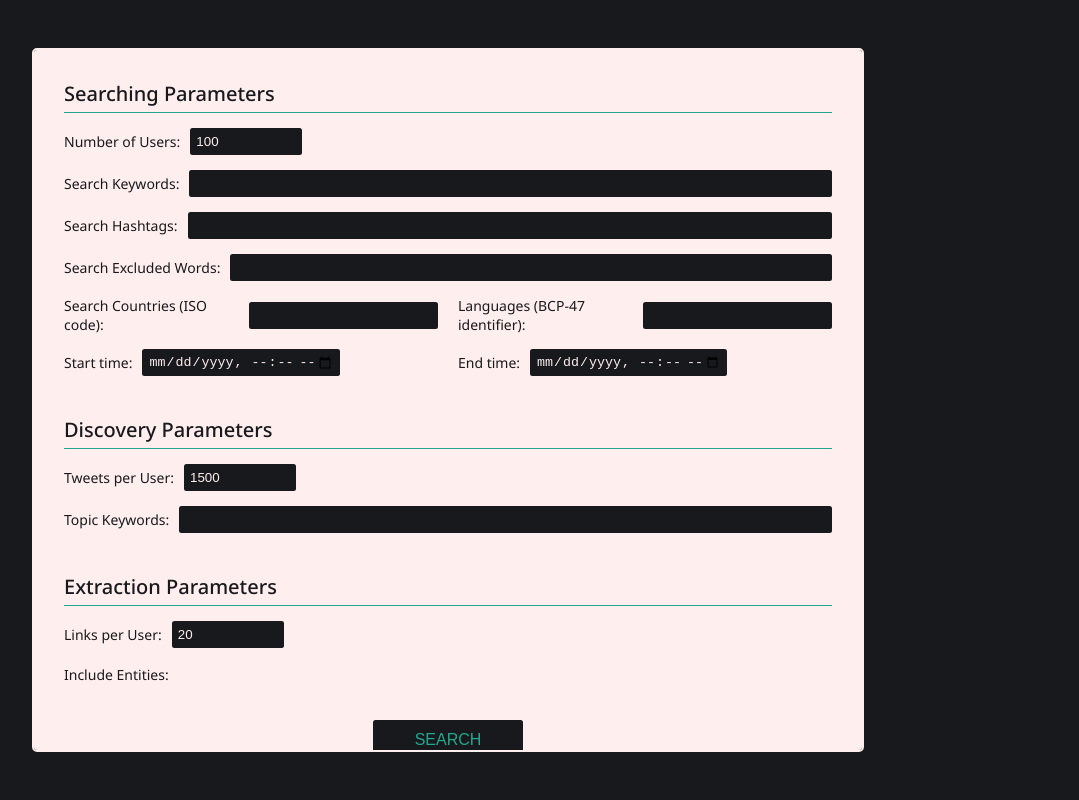
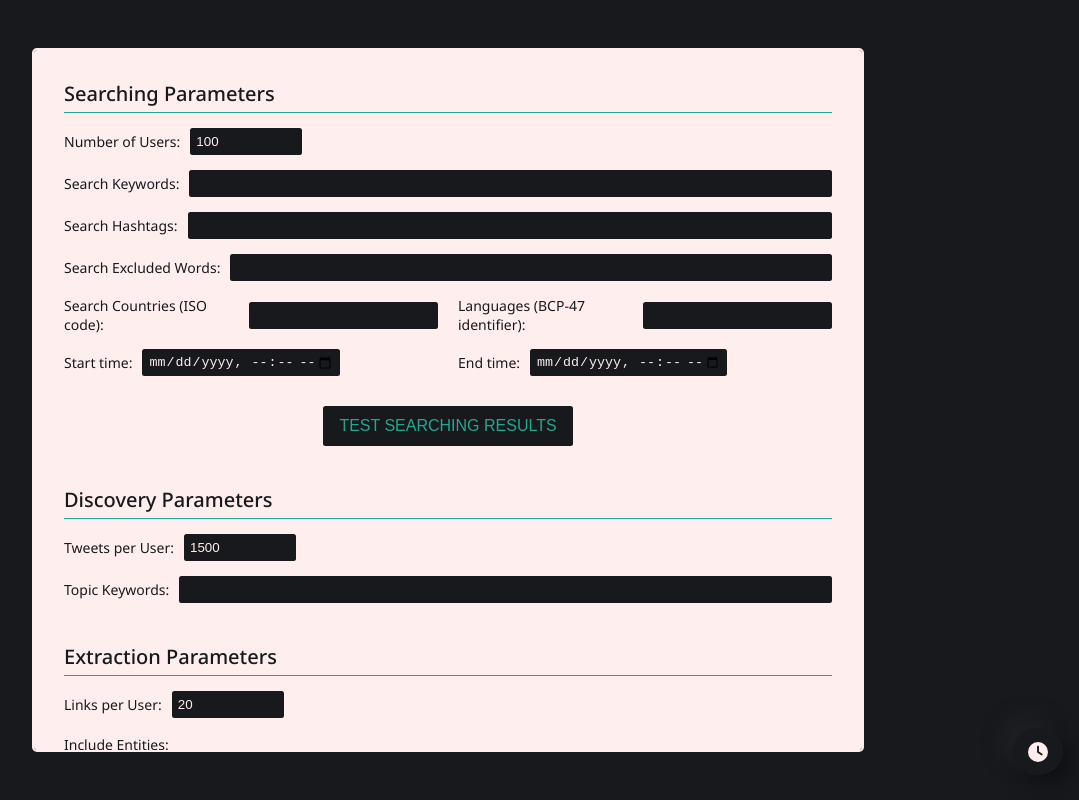
Before and after one commit to TitoGrine/Thesis_Project_Interface, a React (Create React App) app: page / in a window 1280 px wide. Shown: the whole page, without its empty margins (192-1271 px from the left). Built offline with nearby package versions, Linux system fonts and the light colour scheme.

Commit message:
Added test tweet searching.

```diff
--- a/src/App.tsx
+++ b/src/App.tsx
@@ -13,6 +13,7 @@ import {
 	Route,
 	Navigate,
 } from "react-router-dom"
+import Switcher from "./components/Switcher"
 
 function App() {
 	return (
@@ -27,6 +28,7 @@ function App() {
 					element={<LinksPage />}
 				/>
 			</Routes>
+			<Switcher />
 		</Router>
 	)
 }
--- a/src/components/SearchConfig.tsx
+++ b/src/components/SearchConfig.tsx
@@ -41,6 +41,15 @@ function SearchConfig({ id, searching, discovery, extraction, close }: props) {
 
 		if (searching.languages && searching.languages.length > 0)
 			searchConfig.searching.languages = searching.languages.join(", ")
+
+		if (searching.start_time)
+			searchConfig.searching.start_time = searching.start_time.replace(
+				":00Z",
+				""
+			)
+
+		if (searching.end_time)
+			searchConfig.searching.end_time = searching.end_time.replace(":00Z", "")
 
 		if (discovery.keywords.length > 0)
 			searchConfig.discovery.keywords = discovery.keywords.join(", ")
--- a/src/components/SearchForm.tsx
+++ b/src/components/SearchForm.tsx
@@ -1,12 +1,22 @@
 import { useNavigate, useLocation } from "react-router-dom"
-import { FormConfiguration, Entities, EntitiesArray } from "../types/FormConfig"
-import { Configuration } from "../types/SearchConfig"
+import {
+	FormConfiguration,
+	Entities,
+	EntitiesArray,
+	Searching as FormSearching,
+} from "../types/FormConfig"
+import {
+	Configuration,
+	Searching as SearchSearching,
+} from "../types/SearchConfig"
 import { Formik, Field, Form, FormikHelpers, ErrorMessage } from "formik"
 import { entityNameMapping } from "../utils/constants"
 import { getTodayDate } from "../utils/date"
 import countries from "i18n-iso-countries"
 // @ts-ignore
 import tags from "language-tags"
+import { useState } from "react"
+import TweetTest from "./TweetTest"
 
 interface LocationState {
 	startConfig?: FormConfiguration
@@ -15,6 +25,7 @@ interface LocationState {
 function SearchForm() {
 	const navigate = useNavigate()
 	const location = useLocation()
+	const [testConfig, setTestConfig] = useState<SearchSearching | undefined>()
 	const entityKeys: EntitiesArray = Object.keys(new Entities()) as EntitiesArray
 	const { startConfig } = (
 		location.state ? location.state : {}
@@ -101,45 +112,51 @@ function SearchForm() {
 		return errorTriggered ? errors : {}
 	}
 
-	const convertValues = (config: FormConfiguration): Configuration => {
-		const { searching, discovery } = config
-		let searchConfig: any = config
-
+	const convertSearchingValues = (
+		searchConfig: SearchSearching,
+		searching: FormSearching
+	) => {
 		if (searching.keywords.length > 0)
-			searchConfig.searching.keywords = searching.keywords
+			searchConfig.keywords = searching.keywords
 				.split(",")
 				.map((val) => val.trim())
 				.filter((val) => val.length > 0)
 
 		if (searching.hashtags.length > 0)
-			searchConfig.searching.hashtags = searching.hashtags
+			searchConfig.hashtags = searching.hashtags
 				.split(",")
 				.map((val) => val.trim())
 				.filter((val) => val.length > 0)
 
 		if (searching.exclude && searching.exclude.length > 0)
-			searchConfig.searching.exclude = searching.exclude
+			searchConfig.exclude = searching.exclude
 				.split(",")
 				.map((val) => val.trim())
 				.filter((val) => val.length > 0)
 
 		if (searching.countries && searching.countries.length > 0)
-			searchConfig.searching.countries = searching.countries
+			searchConfig.countries = searching.countries
 				.split(",")
 				.map((val) => val.trim())
 				.filter((code) => countries.isValid(code))
 
 		if (searching.languages && searching.languages.length > 0)
-			searchConfig.searching.languages = searching.languages
+			searchConfig.languages = searching.languages
 				.split(",")
 				.map((val) => val.trim())
 				.filter((code) => tags.check(code))
 
 		if (searching.start_time)
-			searchConfig.searching.start_time = searching.start_time + ":00Z"
+			searchConfig.start_time = searching.start_time + ":00Z"
 
-		if (searching.end_time)
-			searchConfig.searching.end_time = searching.end_time + ":00Z"
+		if (searching.end_time) searchConfig.end_time = searching.end_time + ":00Z"
+	}
+
+	const convertValues = (config: FormConfiguration): Configuration => {
+		const { searching, discovery } = config
+		let searchConfig: any = config
+
+		convertSearchingValues(searchConfig.searching, searching)
 
 		if (discovery.keywords.length > 0)
 			searchConfig.discovery.keywords = discovery.keywords
@@ -150,7 +167,22 @@ function SearchForm() {
 		return searchConfig
 	}
 
+	const triggerTweetTest = (currentValues: FormConfiguration) => {
+		const searchingConfig: any = { ...currentValues.searching }
+
+		const errors = validateForm(currentValues)
+
+		if (errors.searching && Object.keys(errors.searching).length > 0) {
+			return
+		}
+
+		convertSearchingValues(searchingConfig, currentValues.searching)
+
+		setTestConfig(searchingConfig)
+	}
+
 	return (
+		<>
 			<div>
 				<Formik
 					initialValues={initialValues}
@@ -182,6 +214,7 @@ function SearchForm() {
 							})
 					}}
 				>
+					{({ values }) => (
 						<Form className="search-form">
 							<section>
 								<h2>Searching Parameters</h2>
@@ -229,7 +262,10 @@ function SearchForm() {
 									<span>
 										<label htmlFor="searching.countries">
 											Search Countries (ISO code):
-									<Field id="searching.countries" name="searching.countries" />
+											<Field
+												id="searching.countries"
+												name="searching.countries"
+											/>
 										</label>
 										<ErrorMessage name="searching.countries">
 											{(msg) => <div className="error">{msg}</div>}
@@ -239,7 +275,10 @@ function SearchForm() {
 									<span>
 										<label htmlFor="searching.languages">
 											Languages (BCP-47 identifier):
-									<Field id="searching.languages" name="searching.languages" />
+											<Field
+												id="searching.languages"
+												name="searching.languages"
+											/>
 										</label>
 										<ErrorMessage name="searching.languages">
 											{(msg) => <div className="error">{msg}</div>}
@@ -280,6 +319,14 @@ function SearchForm() {
 										</ErrorMessage>
 									</span>
 								</div>
+
+								<button
+									className="search-test-button"
+									type="button"
+									onClick={() => triggerTweetTest(values)}
+								>
+									Test Searching Results
+								</button>
 							</section>
 
 							<section>
@@ -345,8 +392,16 @@ function SearchForm() {
 
 							<button type="submit">Search</button>
 						</Form>
+					)}
 				</Formik>
 			</div>
+			{testConfig && (
+				<TweetTest
+					config={testConfig}
+					setTestConfig={setTestConfig}
+				></TweetTest>
+			)}
+		</>
 	)
 }
 
--- /dev/null
+++ b/src/components/Switcher.tsx
@@ -0,0 +1,24 @@
+import { NavLink } from "react-router-dom"
+import { FontAwesomeIcon } from "@fortawesome/react-fontawesome"
+import { faMagnifyingGlass, faClock } from "@fortawesome/free-solid-svg-icons"
+
+function Switcher() {
+	const getStyle = (isActive: boolean) => {
+		return {
+			display: isActive ? "none" : "block",
+		}
+	}
+
+	return (
+		<div className="navigation-switcher">
+			<NavLink to="/" style={({ isActive }) => getStyle(isActive)}>
+				<FontAwesomeIcon icon={faMagnifyingGlass} />
+			</NavLink>
+			<NavLink to="/searches" style={({ isActive }) => getStyle(isActive)} end>
+				<FontAwesomeIcon icon={faClock} />
+			</NavLink>
+		</div>
+	)
+}
+
+export default Switcher
--- /dev/null
+++ b/src/components/TweetTest.tsx
@@ -0,0 +1,77 @@
+import React, { useState, useEffect } from "react"
+import { Searching } from "../types/SearchConfig"
+import { FontAwesomeIcon } from "@fortawesome/react-fontawesome"
+import { faXmark } from "@fortawesome/free-solid-svg-icons"
+import { Tweet } from "../types/Tweet"
+
+type props = {
+	config: Searching
+	setTestConfig: React.Dispatch<React.SetStateAction<Searching | undefined>>
+}
+
+function TweetTest({ config, setTestConfig }: props) {
+	const [tweets, setTweets] = useState<Array<Tweet>>([])
+
+	useEffect(() => {
+		fetch(`${process.env.REACT_APP_API_HOST}/search/test`, {
+			method: "POST",
+			headers: {
+				"Content-Type": "application/json",
+			},
+			body: JSON.stringify(config),
+		})
+			.then((response) => {
+				if (response.status >= 400) {
+					throw new Error()
+				}
+
+				return response.json()
+			})
+			.then((data) => setTweets(data?.tweets))
+			.catch(() => setTweets([]))
+	}, [config])
+
+	const getTweets = () => {
+		if (tweets.length === 0)
+			return <p className="no-results">No tweets matched returned...</p>
+
+		return tweets.map(({ id, username, tweet }) => (
+			<div key={id} className="tweet">
+				<p>
+					<strong>
+						<a
+							href={`https://twitter.com/${username}`}
+							target="_blank"
+							rel="noopener noreferrer"
+						>
+							{username}
+						</a>
+					</strong>
+				</p>
+				<p>{tweet}</p>
+			</div>
+		))
+	}
+
+	return (
+		<>
+			<div className="modal tweets-test-modal">
+				<h2>Search Test Results</h2>
+				<div className="panel">{getTweets()}</div>
+				<div className="close-modal-button">
+					<FontAwesomeIcon
+						icon={faXmark}
+						onClick={() => setTestConfig(undefined)}
+					/>
+				</div>
+			</div>
+			<div
+				className="modal-background-blur"
+				onClick={() => setTestConfig(undefined)}
+				data-active="true"
+			/>
+		</>
+	)
+}
+
+export default TweetTest
--- a/src/index.scss
+++ b/src/index.scss
@@ -63,6 +63,30 @@ button:not([class^="icon-"]) {
       color: $background;
       background-color: $primaryColor;
       transition: all 0.5s;
+  }
+}
+
+.navigation-switcher {
+  position: fixed;
+  bottom: 25px;
+  right: 25px;
+  width: 40px;
+  min-height: 25px;
+
+  font-size: 20px;
+  display: flex;
+  flex-direction: column;
+  align-items: center;
+  justify-content: space-between;
+  gap: 15px;
+  padding: 10px 5px;
+
+  background-color: $background;
+  border-radius: calc(10 * $radius);
+  box-shadow: $box-shadow;
+
+  a {
+    color: $text;
   }
 }
 
--- a/src/styles/form.scss
+++ b/src/styles/form.scss
@@ -134,5 +134,9 @@
             }
         }
 
+        .search-test-button {
+            width: 250px;
+            margin: 30px auto 0 auto;
+        }
     }
 }
--- a/src/styles/modal.scss
+++ b/src/styles/modal.scss
@@ -254,6 +254,37 @@
         }
     }
 
+    &.tweets-test-modal {
+        height: 50vh;
+        width: 50vw;
+        top: 50%;
+        left: 50%;
+        transform: translate(-50%, -50%);
+
+        .tweet {
+            padding: 15px;
+            background-color: $background;
+            color: $text;
+            border-radius: $radius;
+            margin-bottom: 15px;
+
+            p {
+                margin: 0 0 10px 0;
+
+                &:first-child {
+                    a::before {
+                        content: "@";
+                    }
+                }
+
+                &:last-child {
+                    margin: 0;
+                    font-weight: 400;
+                }
+            }
+        }
+    }
+
     .close-modal-button {
         position: fixed;
         top: 15px;
--- /dev/null
+++ b/src/types/Tweet.ts
@@ -0,0 +1,5 @@
+export type Tweet = {
+	id: string
+	username: string
+	tweet: string
+}
```
Lines whose indentation alone changed are shown as unchanged.
